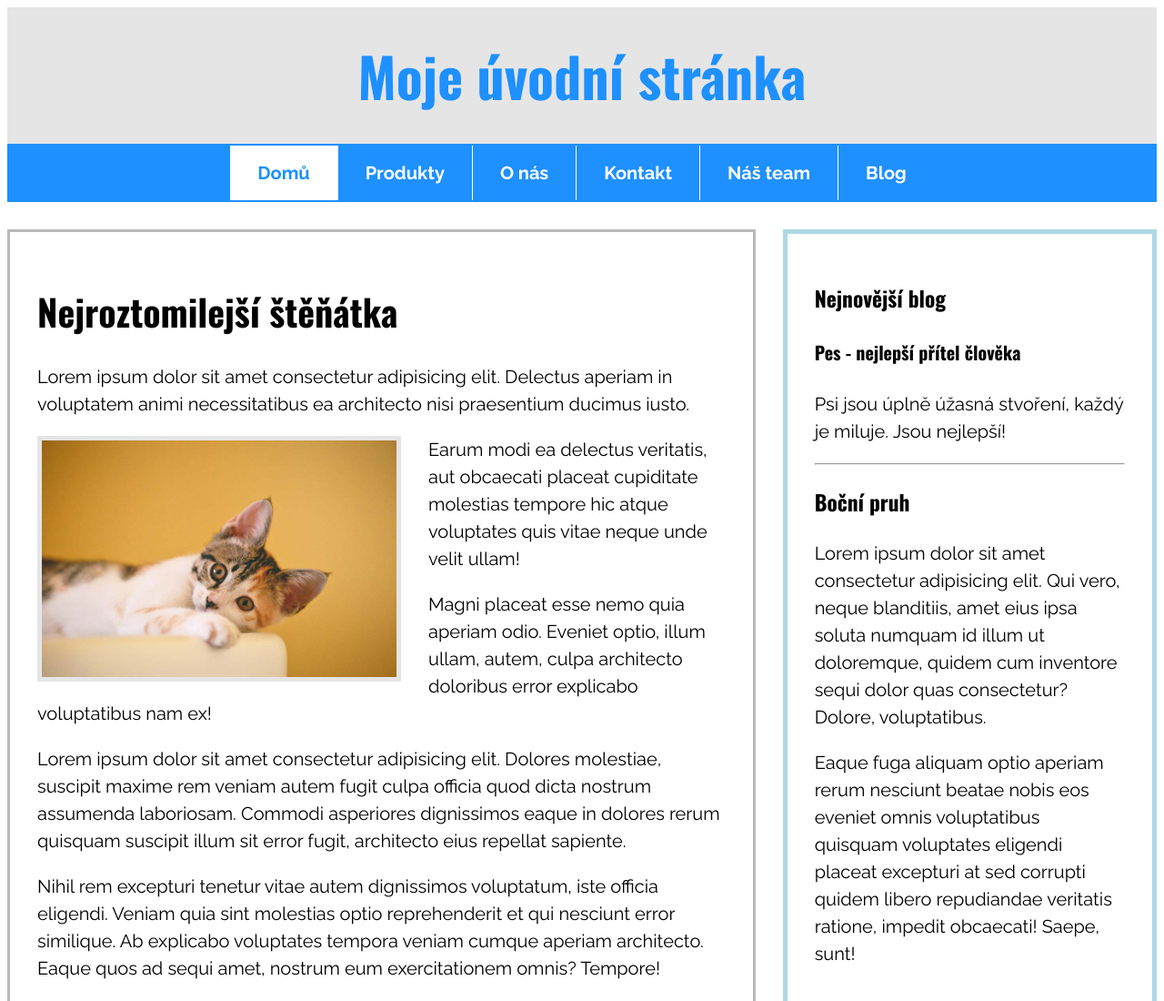
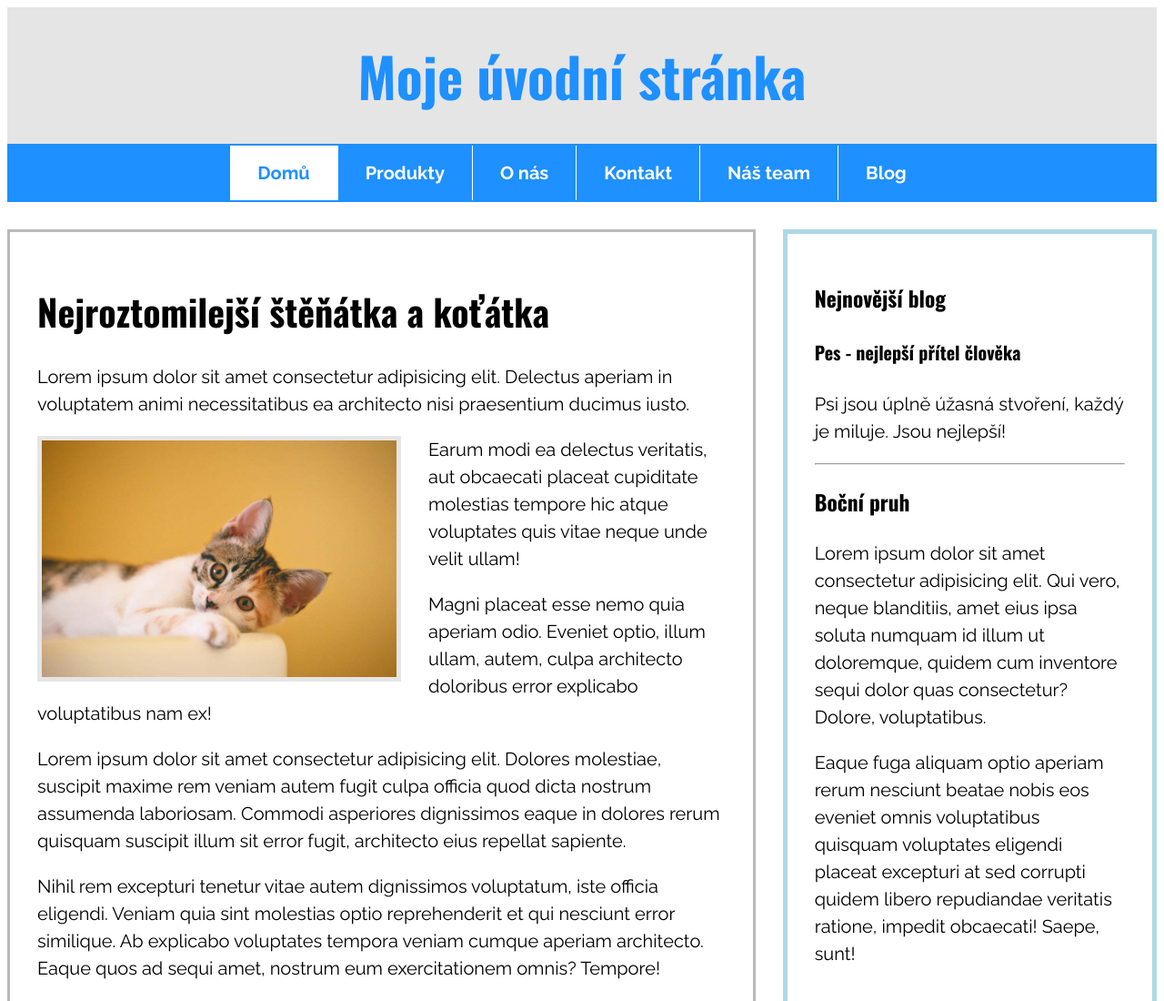
Before and after one commit to lrolecek/webik, an Eleventy site: page index.html in a window 1280 px wide. Shown: the top 1100 px of the page at 91% size. Built offline with nearby package versions, Linux system fonts and the light colour scheme; Eleventy itself is replaced by a stand-in of ours; files that its build step writes are made by us from their sources.

Commit message:
Úprava nadpisu

```diff
--- a/index.html
+++ b/index.html
@@ -4,7 +4,7 @@ title: Moje úvodní stránka
 menu: uvod
 ---
 
-<h1>Nejroztomilejší štěňátka</h1>
+<h1>Nejroztomilejší štěňátka a koťátka</h1>
 
 <p>Lorem ipsum dolor sit amet consectetur adipisicing elit. Delectus aperiam in voluptatem animi necessitatibus ea architecto nisi praesentium ducimus iusto.</p>
 
```
